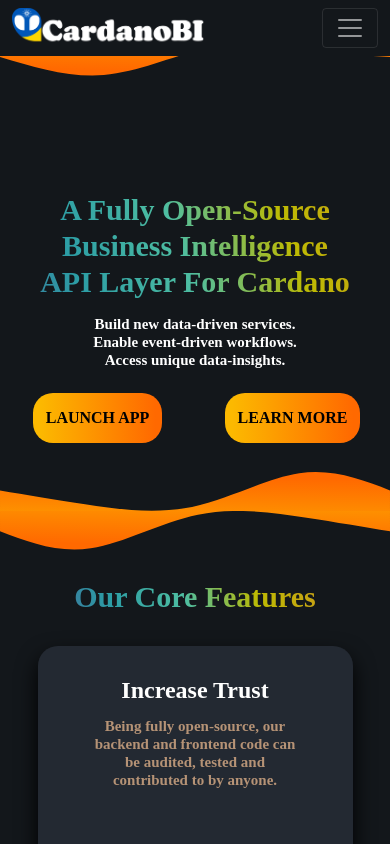
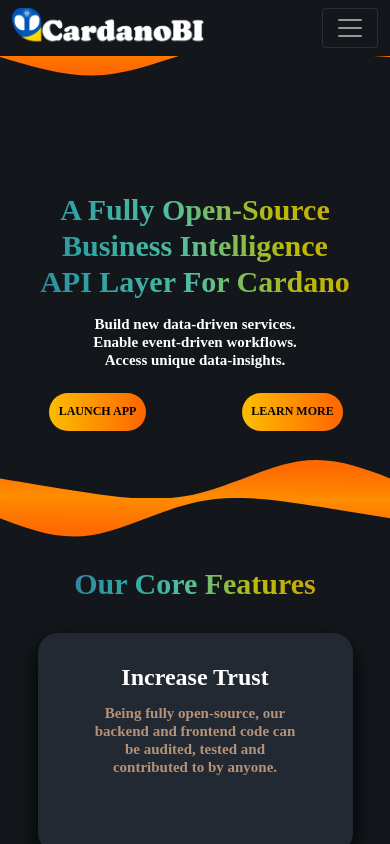
Before and after one commit to adacapital/cardanobi, a React (Create React App) app in the folder web/web-app/: page / in a window 390 px wide. Built offline with nearby package versions, Linux system fonts and the light colour scheme.

Commit message:
mobile css

```diff
--- a/web/web-app/src/index.css
+++ b/web/web-app/src/index.css
@@ -36,8 +36,12 @@
     font-size: 15px;
   }
 
-  h2.h2-custom-sub {
+  a.h2-custom-sub, h2.h2-custom-sub {
     font-size: 15px;
+  }
+
+  .popup-button {
+    font-size: 0.6em!important;
   }
 }
 
```
